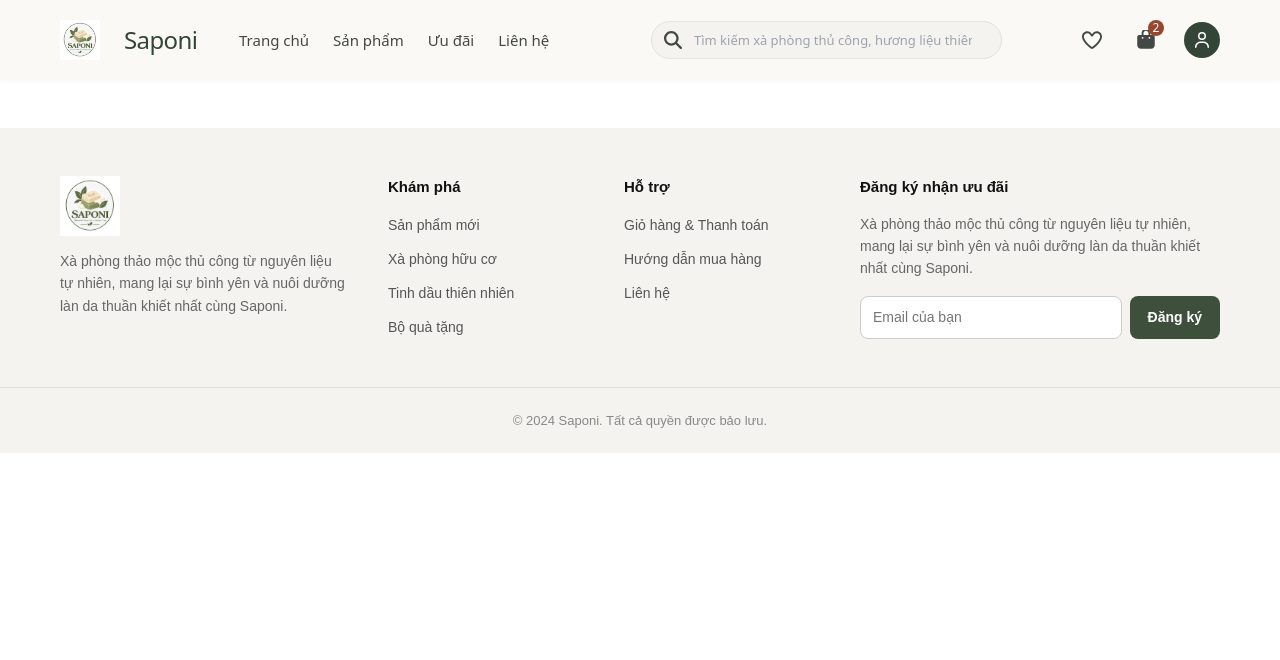
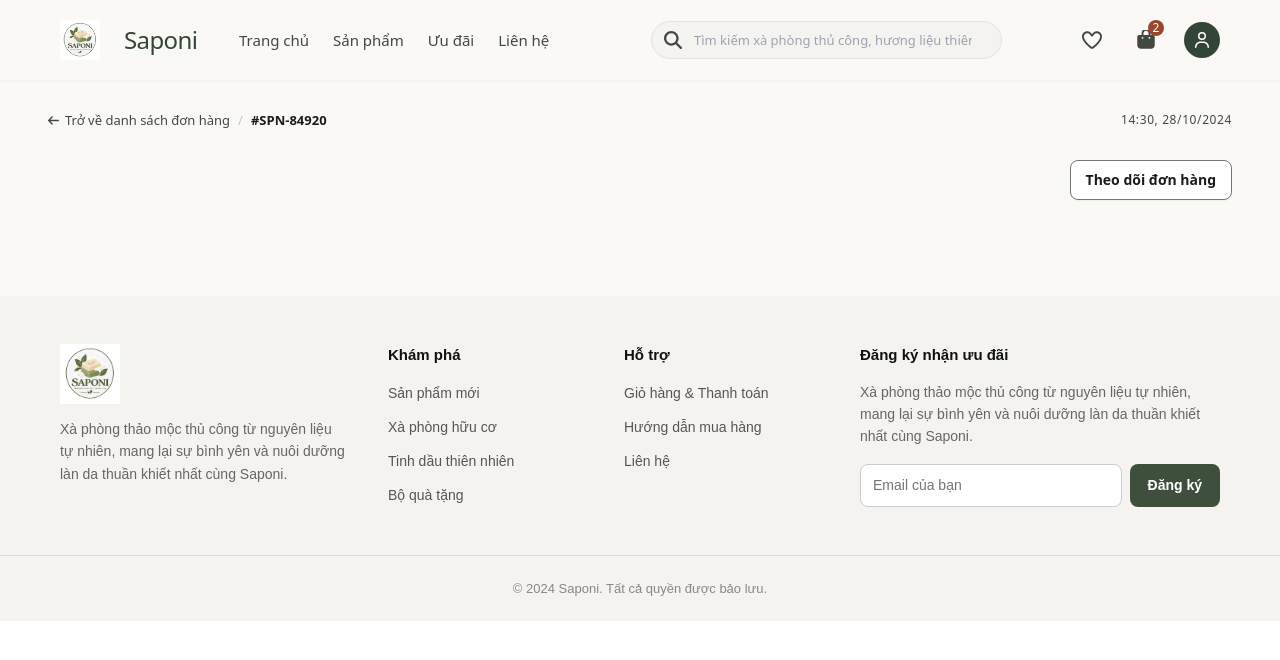
Before and after one commit to 23130087-AnhHan/FrontEnd_BanXaPhong, a React (Vite) app: page /tai-khoan/don-hang/chi-tiet in a window 1280 px wide. Shown: the top 660 px of the page. Built offline with nearby package versions, Linux system fonts and the light colour scheme.

Commit message:
feat: thêm bố cục trang chi tiết đơn hàng

```diff
--- a/src/App.tsx
+++ b/src/App.tsx
@@ -11,6 +11,7 @@ import ChangePasswordPage from './pages/ChangePassword/ChangePasswordPage'
 import AddressBookPage from './pages/AddressBook/AddressBookPage'
 import AddAddressPage from './pages/AddAddress/AddAddressPage'
 import MyOrdersPage from './pages/MyOrders/MyOrdersPage'
+import OrderDetailPage from './pages/OrderDetail/OrderDetailPage'
 import CartPage from './pages/Cart/CartPage'
 import CheckoutPage from './pages/Checkout/CheckoutPage'
 import OrderSuccessPage from './pages/OrderSuccess/OrderSuccessPage'
@@ -44,6 +45,7 @@ export default function App() {
           <Route path="/reset-password" element={<ResetPasswordPage />} />
           <Route path="/tai-khoan" element={<AccountProfilePage />} />
           <Route path="/tai-khoan/don-hang" element={<MyOrdersPage />} />
+          <Route path="/tai-khoan/don-hang/chi-tiet" element={<OrderDetailPage />} />
           <Route path="/tai-khoan/don-hang/return" element={<OrderReturn />} />
           <Route path="/tai-khoan/don-hang/track" element={<OrderTrack />} />
           <Route path="/tai-khoan/don-hang/cancel" element={<CancelOrderPage />} />
--- /dev/null
+++ b/src/pages/OrderDetail/OrderDetailPage.css
@@ -0,0 +1,136 @@
+.order-detail-page {
+  margin: -24px;
+  padding: 24px 48px 88px;
+  background: #fbf9f5;
+  color: #1b1c1a;
+}
+
+.order-detail-container {
+  display: grid;
+  gap: 24px;
+  max-width: 1240px;
+  margin: 0 auto;
+}
+
+.order-detail-meta,
+.order-detail-breadcrumb,
+.order-detail-breadcrumb a {
+  display: flex;
+  flex-wrap: wrap;
+  align-items: center;
+  gap: 8px;
+}
+
+.order-detail-meta {
+  justify-content: space-between;
+  min-height: 32px;
+  color: #434843;
+}
+
+.order-detail-breadcrumb {
+  font-size: 13px;
+  line-height: 20px;
+}
+
+.order-detail-breadcrumb a {
+  gap: 6px;
+  color: inherit;
+  font-weight: 500;
+  text-decoration: none;
+}
+
+.order-detail-breadcrumb > span:first-of-type {
+  color: #c3c8c1;
+}
+
+.order-detail-breadcrumb [aria-current='page'] {
+  color: #1b1c1a;
+  font-weight: 600;
+}
+
+.order-detail-breadcrumb svg {
+  width: 11px;
+  height: 11px;
+}
+
+.order-detail-meta time {
+  font-size: 12px;
+  line-height: 16px;
+  letter-spacing: 0.6px;
+}
+
+.order-detail-tracking {
+  display: flex;
+  justify-content: flex-end;
+  padding-bottom: 8px;
+}
+
+.order-detail-button {
+  display: inline-flex;
+  align-items: center;
+  justify-content: center;
+  gap: 8px;
+  padding: 12px 32px;
+  border: 1px solid #737872;
+  border-radius: 8px;
+  background: #fff;
+  color: #1b1c1a;
+  font-size: 15px;
+  font-weight: 600;
+  line-height: 24px;
+  text-decoration: none;
+  box-shadow: 0 1px 1px rgb(0 0 0 / 5%);
+}
+
+.order-detail-tracking .order-detail-button {
+  padding: 9px 15px;
+  font-size: 14px;
+  line-height: 20px;
+}
+
+.order-detail-panel {
+  min-width: 0;
+  padding: 32px;
+  border: 1px solid #c3c8c1;
+  border-radius: 12px;
+  background: #fff;
+  box-shadow: 0 1px 1px rgb(0 0 0 / 5%);
+}
+
+.order-detail-panel :is(h1, h2) {
+  margin: 0;
+  font-size: 20px;
+  line-height: 28px;
+}
+
+.order-detail-panel-title {
+  display: flex;
+  flex-wrap: wrap;
+  align-items: center;
+  gap: 12px;
+  padding-bottom: 12px;
+  border-bottom: 1px solid rgb(228 226 222 / 60%);
+}
+
+.order-detail-page a:focus-visible {
+  outline: 2px solid #334537;
+  outline-offset: 3px;
+}
+
+.order-detail-breadcrumb a:hover {
+  text-decoration: underline;
+}
+
+.order-detail-button:hover {
+  opacity: 0.85;
+}
+
+@media (max-width: 767px) {
+  .order-detail-page {
+    padding: 24px 16px 40px;
+  }
+
+  .order-detail-panel {
+    padding: 20px;
+  }
+}
--- /dev/null
+++ b/src/pages/OrderDetail/OrderDetailPage.tsx
@@ -0,0 +1,25 @@
+import { Link } from 'react-router-dom'
+import { faArrowLeft } from '@fortawesome/free-solid-svg-icons/faArrowLeft'
+import Icon from '../../components/Icon'
+import './OrderDetailPage.css'
+
+export default function OrderDetailPage() {
+  return (
+    <div className="order-detail-page">
+      <div className="order-detail-container">
+        <div className="order-detail-meta">
+          <nav className="order-detail-breadcrumb" aria-label="Đường dẫn">
+            <Link to="/tai-khoan/don-hang"><Icon icon={faArrowLeft} />Trở về danh sách đơn hàng</Link>
+            <span aria-hidden="true">/</span>
+            <span aria-current="page">#SPN-84920</span>
+          </nav>
+          <time dateTime="2024-10-28T14:30">14:30, 28/10/2024</time>
+        </div>
+
+        <div className="order-detail-tracking">
+          <Link to="/tai-khoan/don-hang/track" className="order-detail-button">Theo dõi đơn hàng</Link>
+        </div>
+      </div>
+    </div>
+  )
+}
```
